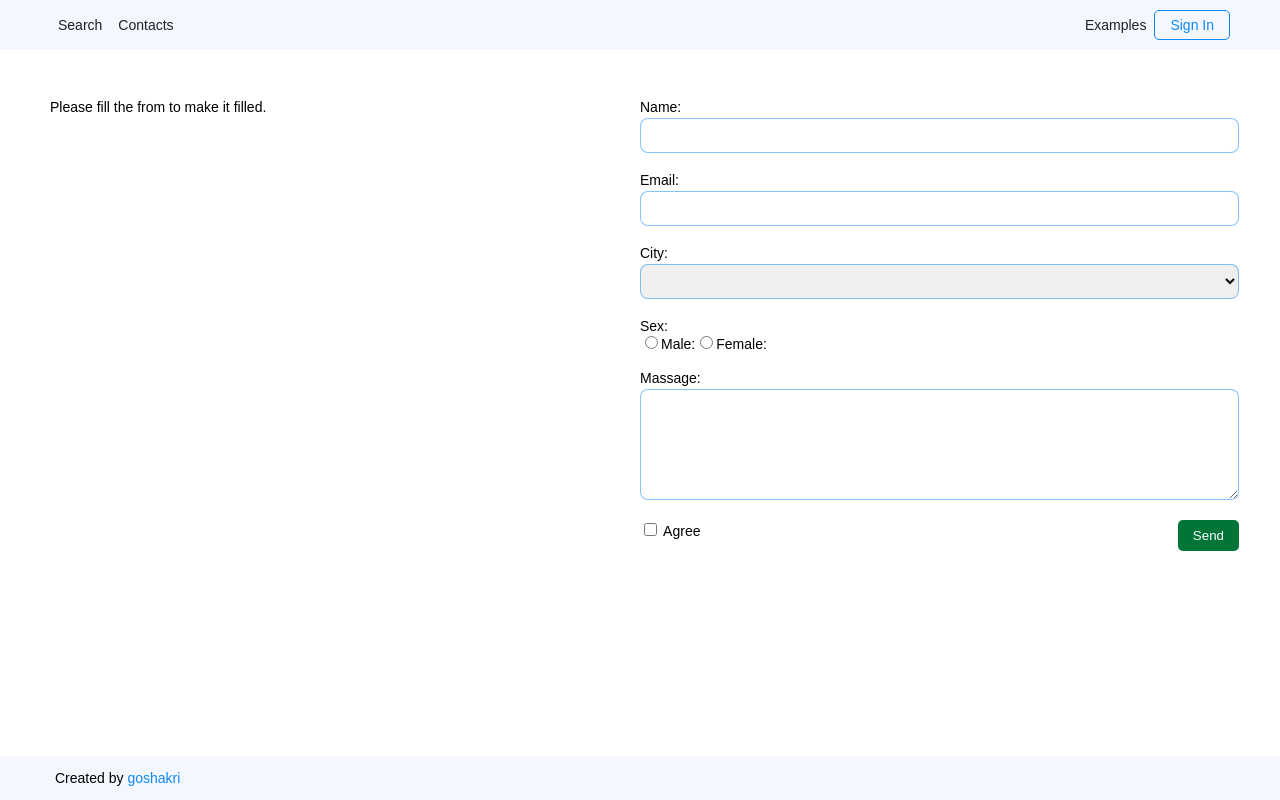
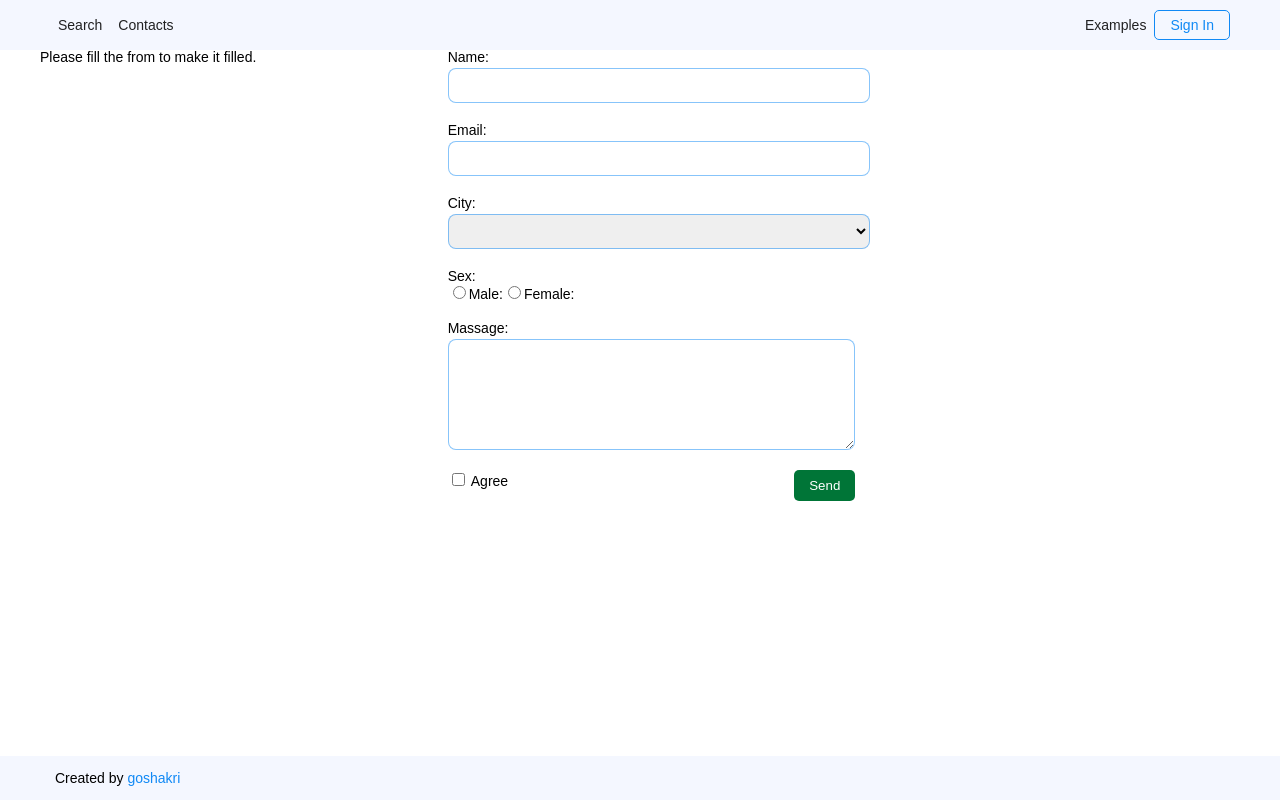
Before and after one commit to goshakri/google-Home-page1, a React (Create React App) app: page /Contacts in a window 1280 px wide. Built offline with nearby package versions, Linux system fonts and the light colour scheme.

Commit message:
I dont know what is it

```diff
--- a/src/Contacts.js
+++ b/src/Contacts.js
@@ -42,11 +42,12 @@ function Contacts() {
         <div className="Section">
           <div className="Section-content">
             <div className="ContactsPage">
-              <div className="ContactsPage-textblock">
+              <div className="Row">
+                <div className="Row-item">
                   <p>Please fill the from to make it filled.</p>
                 </div>
 
-              <div className="ContactsPage-formblock">
+                <div className="Row-item">
                   <form className="Form">
                     <div className="Form-name">
                       <label className="Form-indent" for="name">Name:</label>
@@ -89,6 +90,7 @@ function Contacts() {
               </div>
             </div>
           </div>
+        </div>
       </main>
 
       <footer>
--- a/src/index.scss
+++ b/src/index.scss
@@ -12,3 +12,4 @@
 @import './stylesheets/modules/_SearchPage.scss';
 @import './stylesheets/modules/_ContactsPage.scss';
 @import './stylesheets/modules/_Form.scss';
+@import './stylesheets/modules/_Row.scss';
--- a/src/stylesheets/modules/_ContactsPage.scss
+++ b/src/stylesheets/modules/_ContactsPage.scss
@@ -1,16 +1,4 @@
 .ContactsPage {
   display: flex;
   justify-content: space-between;
-
-  &-formblock {
-    width: 50%;
-    display: flex;
-    padding:50px 0 20px 0;
-  }
-
-  &-textblock {
-    width: 50%;
-    display: flex;
-    padding:50px 10px 50px 10px;
-  }
 }
--- a/src/stylesheets/modules/_Row.scss
+++ b/src/stylesheets/modules/_Row.scss
@@ -0,0 +1,7 @@
+.Row {
+  display: flex;
+
+  &-item {
+    width: 50%;
+  }
+}
```
Lines whose indentation alone changed are shown as unchanged.
